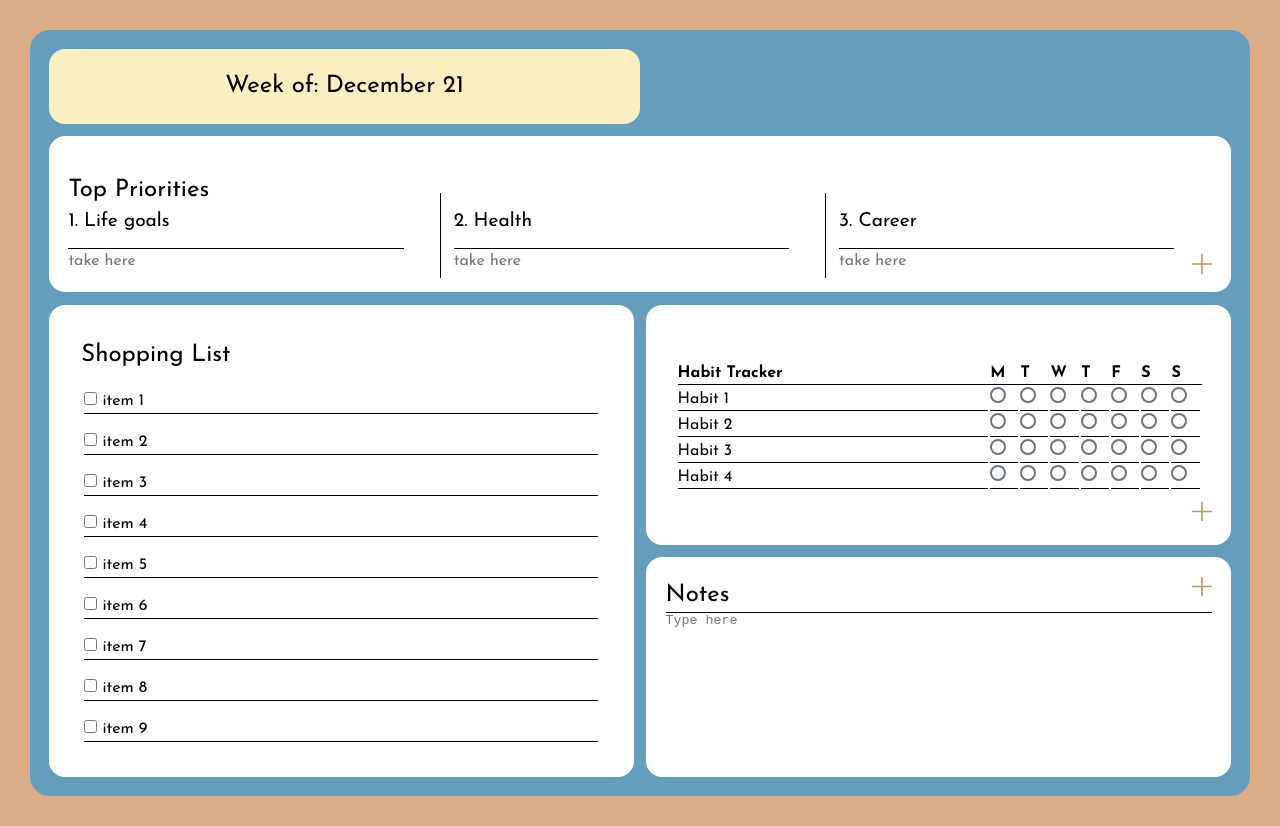
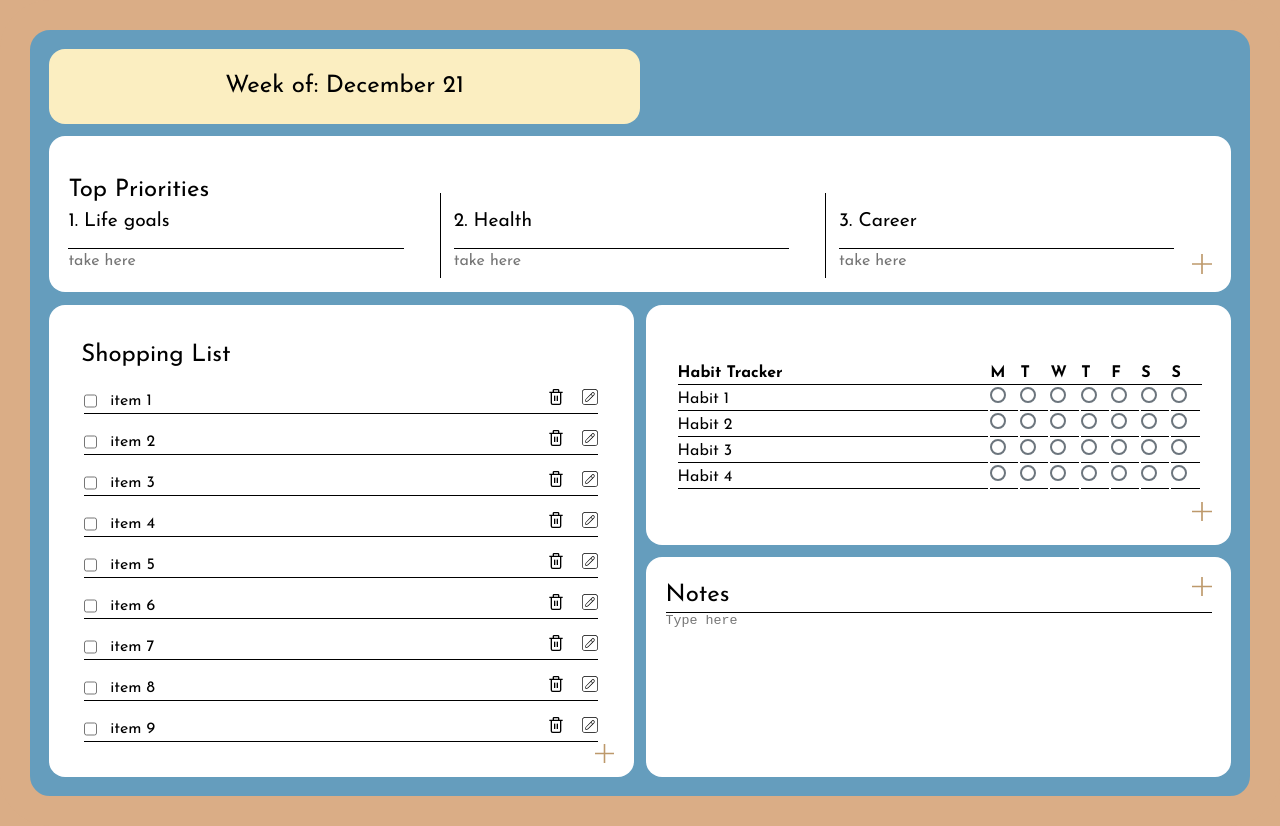
Before and after one commit to Sparkisss/TaskTracker, a React (Vite) app in the folder client/: page /daily in a window 1280 px wide. Built offline with nearby package versions, Linux system fonts and the light colour scheme; no server answers.

Commit message:
refactor: change some style

```diff
--- a/client/index.html
+++ b/client/index.html
@@ -8,6 +8,7 @@
   </head>
   <body>
     <div id="root"></div>
+    <div id="modal-root"></div>
     <script type="module" src="/src/main.tsx"></script>
   </body>
 </html>
--- a/client/src/components/ListOfItems.tsx
+++ b/client/src/components/ListOfItems.tsx
@@ -1,19 +1,46 @@
+import ReactDOM from 'react-dom';
+import { useState } from 'react';
+import {Modal} from './UI/Modal';
+
 import styles from '../styles/module/ListOfItems.module.scss';
+import edit from '../assets/edit.svg'
+import trash from '../assets/trash.svg'
+import plus from '../assets/plus.svg'
 
 const ListOfItems = ({value}: {value: number}) => {
+    const [isModalOpen, setIsModalOpen] = useState(false);
+
+    const handleShowModal = () => {
+        setIsModalOpen(true);
+    }
+
+    const handleCloseModal = () => {
+        setIsModalOpen(false);
+    }
+
     return (
         <div className={styles.container}>
             <div className={styles.listContainer}>
                 <h2>Shopping List</h2>
                 <ul>
                     {[...Array(value)].map((_, i) => (
-                        <li key={i}><input type="checkbox"/> item {i+1}</li>
+                        <li key={i}>
+                            <div>
+                                <input type="checkbox" id={`item ${i+1}`}/>
+                                <label htmlFor={`item ${i+1}`}>item {i+1}
+                                    <img src={edit} alt="edit"/>
+                                    <img src={trash} alt="delete"/>
+                                </label>
+                            </div>
+                        </li>
                     ))}
-
                 </ul>
+                <img className={styles.plus} src={plus} alt="plus" onClick={handleShowModal}/>
+                {isModalOpen && ReactDOM.createPortal(<Modal onClose={handleCloseModal}/>, document.body)}
             </div>
         </div>
     );
 };
 
+
 export default ListOfItems;
--- /dev/null
+++ b/client/src/components/UI/Modal.module.scss
@@ -0,0 +1,42 @@
+@import '../../styles/_var.scss';
+@import '../../styles/_mixins.scss';
+.modalOverlay {
+    position: fixed;
+    top: 0;
+    left: 0;
+    right: 0;
+    bottom: 0;
+    background-color: rgba(0, 0, 0, 0.5);
+    display: flex;
+    justify-content: center;
+    align-items: center;
+    backdrop-filter: blur(5px);
+    .modalContent {
+        background-color: white;
+        padding: 20px;
+        border-radius: 5px;
+        background-color: $banana-mania-color;
+        form {
+            input {
+                width: 100%;
+                padding: 10px;
+                margin-bottom: 10px;
+            }
+            div {
+                display: flex;
+                gap: $small-size;
+                button {
+                    padding: 10px 20px;
+                    border-radius: 5px;
+                    border: none;
+                    cursor: pointer;
+                    transition: all 0.3s ease;
+                    background-color: $olive-drab-color;
+                    &:hover {
+                        background-color: $primary-color;
+                    }
+                }
+            }
+        }
+    }
+}
--- /dev/null
+++ b/client/src/components/UI/Modal.tsx
@@ -0,0 +1,19 @@
+import styles from './Modal.module.scss';
+
+export const Modal = ({ onClose }: { onClose: () => void }) => {
+    return (
+        <div className={styles.modalOverlay}>
+            <div className={styles.modalContent}>
+                <h2>Добавить новый элемент</h2>
+                <form>
+                    <input type="text" placeholder="Название" />
+                    <div>
+                        <button type="submit">Добавить</button>
+                        <button onClick={onClose}>Закрыть</button>
+                    </div>
+                </form>
+
+            </div>
+        </div>
+    );
+};
--- a/client/src/styles/module/ListOfItems.module.scss
+++ b/client/src/styles/module/ListOfItems.module.scss
@@ -2,6 +2,7 @@
 @import '../_mixins.scss';
 
 .container {
+    position: relative;
     grid-area: shopList;
     @include default-state;
     padding: $large-size;
@@ -15,8 +16,38 @@
                 content: '';
                 display: block;
                 height: 1px;
-                background-color: #000;
+                background-color: #000000;
+            }
+            div {
+                display: flex;
+                label {
+                position: relative;
+                margin-left: $small-size;
+                width: 100%;
+                img {
+                    position: absolute;
+                    width: $medium-size;
+                    height: $medium-size;
+                    cursor: pointer;
+                    transition: all 0.3s ease;
+                    &:hover {
+                        transform: scale(1.1);
+                    }
+                    &:active {
+                        transform: scale(0.9);
+                    }
+                    &:first-child {
+                        right: 0;
+                    }
+                    &:last-child {
+                            right: 7%;
+                        }
+                    }
+                }
             }
         }
     }
+    .plus {
+        @include img-style(3%);
+    }
 }
```
